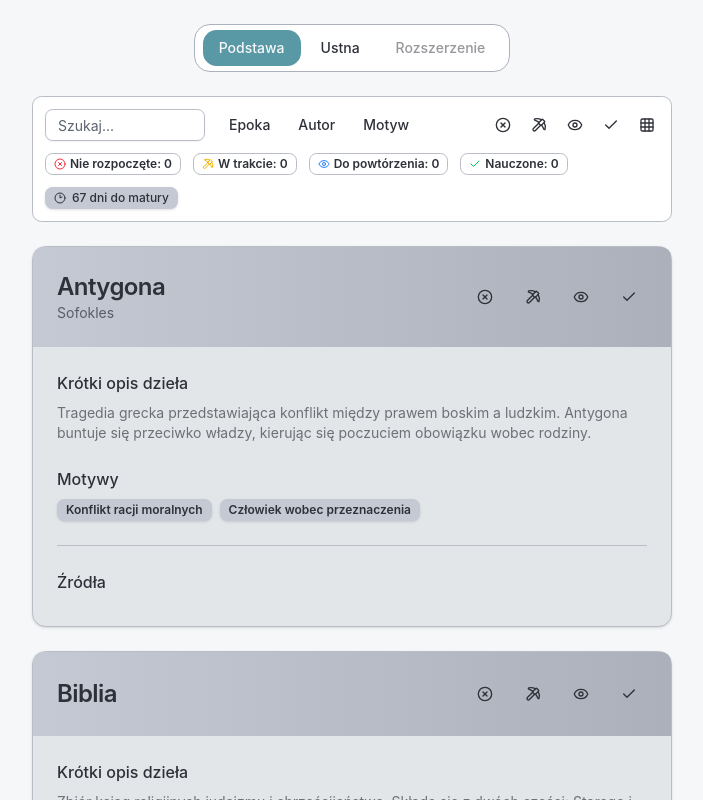
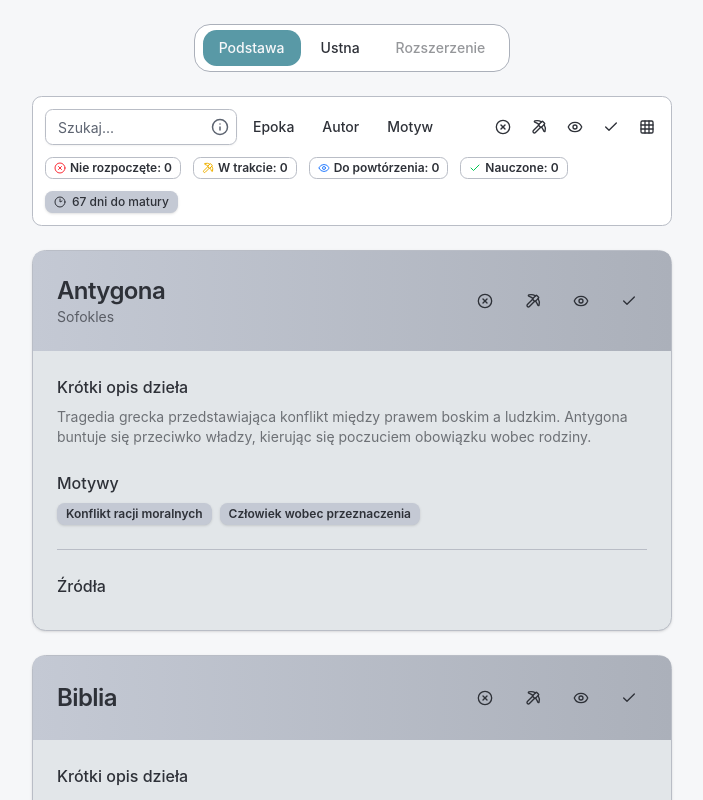
Before and after one commit to pawelz00/matura-check, a React (Vite) app: page / in a window 1280 px wide. Shown: the top 800 px of the page, without its empty margins (288-991 px from the left). Built offline with nearby package versions, Linux system fonts and the light colour scheme.

Commit message:
feat: search with info icon

```diff
--- a/src/components/cards.tsx
+++ b/src/components/cards.tsx
@@ -11,11 +11,13 @@ export default function Cards() {
   const { data, groupedData, groupBy, statuses } = useDataStore();
   const { view, status, search } = useFiltersStore();
 
+  // Todo: Extract to a separate file
   const classNames = {
     grid: "grid grid-cols-2 gap-6",
     list: "flex flex-col gap-6",
   };
 
+  // Todo: Extract this logic to a separate function
   const filteredData = useMemo(() => {
     if (!groupBy) {
       let newData: Items = [...data];
@@ -28,7 +30,11 @@ export default function Cards() {
         newData = data.filter((item) => {
           return (
             item.title.toLowerCase().includes(search.toLowerCase()) ||
-            item?.author?.toLowerCase().includes(search.toLowerCase())
+            item?.author?.toLowerCase().includes(search.toLowerCase()) ||
+            item?.period?.toLowerCase().includes(search.toLowerCase()) ||
+            item?.questions?.some((question) =>
+              question.motive.toLowerCase().includes(search.toLowerCase()),
+            )
           );
         });
       }
--- a/src/components/filters.tsx
+++ b/src/components/filters.tsx
@@ -10,15 +10,14 @@ import { cn } from "@/lib/utils.ts";
 import { GridIcon, ListIcon } from "lucide-react";
 import { useFiltersStore } from "@/store/useFiltersStore.ts";
 import { DataStore, useDataStore } from "@/store/useDataStore.ts";
-import { Input } from "@/components/ui/input.tsx";
+import SearchInputWithTooltip from "@/components/functional/search-input.tsx";
 
 export type FiltersProps = {
   showButtonFilters?: boolean;
 };
 
 export default function Filters({ showButtonFilters = true }: FiltersProps) {
-  const { view, setView, status, setStatus, search, setSearch } =
-    useFiltersStore();
+  const { view, setView, status, setStatus } = useFiltersStore();
 
   return (
     <section
@@ -26,12 +25,7 @@ export default function Filters({ showButtonFilters = true }: FiltersProps) {
         "flex justify-between items-center gap-x-1 min-w-full px-3 pt-3 min-h-11"
       }
     >
-      <Input
-        className={"w-40 h-8 mr-2"}
-        placeholder={"Szukaj..."}
-        value={search}
-        onChange={(e) => setSearch(e.target.value)}
-      />
+      <SearchInputWithTooltip />
       {showButtonFilters && (
         <div className={"flex gap-x-1 items-center"}>
           <ButtonFilter filter={"period"}>Epoka</ButtonFilter>
--- /dev/null
+++ b/src/components/functional/search-input.tsx
@@ -0,0 +1,31 @@
+import { Input } from "@/components/ui/input.tsx";
+import {
+  Tooltip,
+  TooltipContent,
+  TooltipTrigger,
+} from "@/components/ui/tooltip.tsx";
+import { Info } from "lucide-react";
+import { useFiltersStore } from "@/store/useFiltersStore.ts";
+
+export default function SearchInputWithTooltip() {
+  const { search, setSearch } = useFiltersStore();
+
+  return (
+    <div className="relative w-full max-w-48">
+      <Input
+        value={search}
+        onChange={(e) => setSearch(e.target.value)}
+        placeholder="Szukaj..."
+        className="pr-10"
+      />
+      <Tooltip>
+        <TooltipTrigger asChild>
+          <Info className="absolute right-2 top-1/2 -translate-y-1/2 size-4.5 text-muted-foreground cursor-pointer" />
+        </TooltipTrigger>
+        <TooltipContent>
+          <p>Wyszukaj po tytule, autorze, epoce lub motywie.</p>
+        </TooltipContent>
+      </Tooltip>
+    </div>
+  );
+}
```
